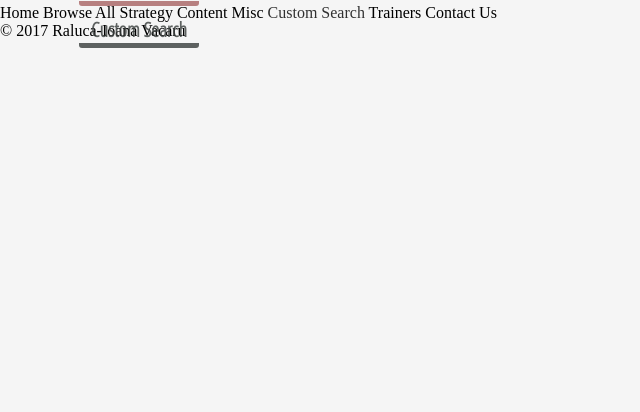
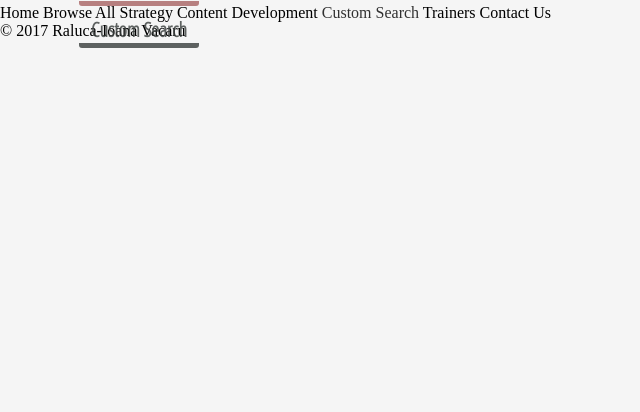
Before and after one commit to ralucavacaru/training-backend, a Django app: template training/training/templates/tplatform/browse.html in a window 1280 px wide. Shown: the part 332-744 px from the top of the page, without its empty margins (0-640 px from the left). Run offline with Django 3.2, Linux system fonts and the light colour scheme; the template is opened without the code that fills it, so the values that code supplies are empty; some libraries are stand-ins or nearby versions; some web fonts are replaced.

Commit message:
Changed 'misc' to 'development'

```diff
--- a/training/training/templates/base.html
+++ b/training/training/templates/base.html
@@ -36,7 +36,7 @@
 							<ul class="custom-search">
 								<label><li><input type="checkbox" value="strategy" class="category-option"><span>Strategy</span></li></label>
 								<label><li><input type="checkbox" value="content" class="category-option"><span>Content</span></li></label>
-								<label><li><input type="checkbox" value="misc" class="category-option"><span>Misc</span></li></label>
+								<label><li><input type="checkbox" value="misc" class="category-option"><span>Development</span></li></label>
 							</ul>
 						</div>
 <!-- 					</div>
@@ -116,7 +116,7 @@
 							Content
 						</a>
 						<a href="{% url 'browse.filter_detail' 'misc' '' '' '' %}" id="mobile-misc" class="mob-browse-option">
-							Misc
+							Development
 						</a>
 						<a id="sidebar-all" class="custom-search-button mob-browse-option mobile-custom">
 							Custom Search
--- a/training/training/templates/tplatform/browse.html
+++ b/training/training/templates/tplatform/browse.html
@@ -13,7 +13,7 @@
 				Content
 			</a>
 			<a href="{% url 'browse.filter_detail' 'misc' '' '' '' %}" id="sidebar-misc" class="{% if request.resolver_match.url_name == 'browse.misc' %}active{% endif %}">
-				Misc
+				Development
 			</a>
 			<a id="sidebar-all" class="custom-search-button">
 				Custom Search
```
